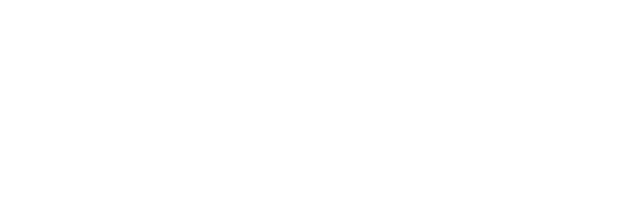
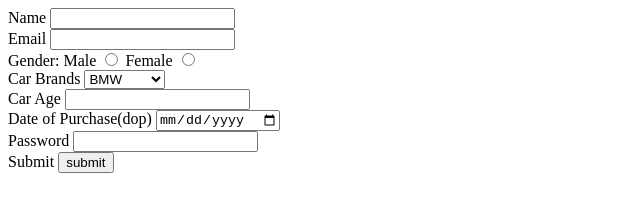
Before and after one commit to acciojob/car-insurance-form-Binay-tech1608, a website: page main.html in a window 1280 px wide. Shown: the whole page, without its empty margins (0-640 px from the left). Drawn offline with Linux system fonts and the light colour scheme.

Commit message:
created a submission

```diff
--- a/main.html
+++ b/main.html
@@ -1,13 +1,47 @@
 <!DOCTYPE html>
 
-<html>
+<html lang="en">
 
 <head>
+	<meta charset="UTF-8" />
+    <meta name="viewport" content="width=device-width, initial-scale=1.0" />
 	<link rel="stylesheet" href="styles.css">
 </head>
 
 <body>
 	<!-- the entire body must be written by student -->
+	<form method="post">
+		<label for="name">Name</label>
+		<input type="text" id="name" required="Yes"/>
+		<br>
+		<label for="email">Email</label>
+		<input type="email" id="email" required="Yes"/>
+		<br>
+		<label for="gender">Gender:</label>
+	    <label for="gender_m">Male</label>
+		<input type="radio" id="gender_m" name="Gender" value="male" required="Yes"/>
+		<label for="gender_f">Female</label>
+		<input type="radio" id="gender_f" name="Gender" value="female" required="Yes"/>
+		<br>
+		<label for="cars">Car Brands</label>
+		<select id="cars">
+			<option>BMW</option>
+			<option>Audi</option>
+			<option>Mercedez</option>
+		</select>
+		<br>
+		<label for="carage">Car Age</label>
+		<input type="number" id="carage" required="Yes"/>
+		<br>
+		<label for="dop">Date of Purchase(dop)</label>
+		<input type="date" id="dop" required="Yes"/>
+		<br>
+		<label for="password">Password</label>
+		<input type="password" id="password" required="Yes"/>
+		<br>
+		<label>Submit</label>
+		<button type="submit">submit</button>
+	</form>
     <script type="text/javascript" src="./script.js">
 </script>
 
```
